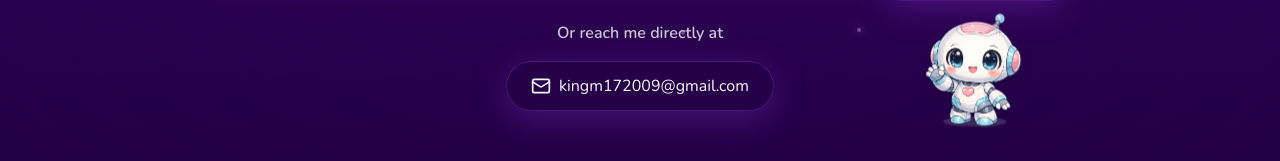
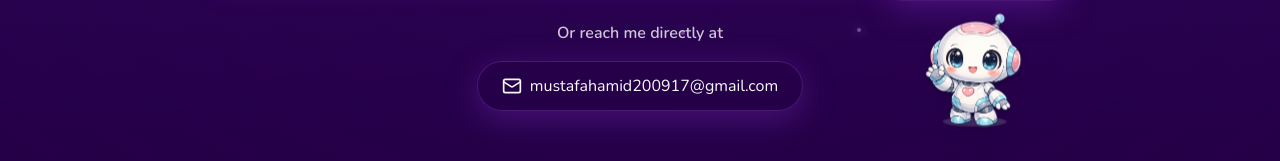
Before and after one commit to Specs99/MyPortfolio, a React (Vite) app: page / in a window 1280 px wide. Shown: the part 4788-4949 px from the top of the page. Built offline with nearby package versions, Linux system fonts and the light colour scheme.

Commit message:
Fixed email

```diff
--- a/src/sections/ContactSection.tsx
+++ b/src/sections/ContactSection.tsx
@@ -236,14 +236,14 @@ export function ContactSection() {
         >
           <p className={`mb-4 font-semibold ${isDark ? 'text-[#f8f9fa]/80' : 'text-white/80'}`}>Or reach me directly at</p>
           <a
-            href="mailto:kingm172009@gmail.com"
+            href="mailto:mustafahamid200917@gmail.com"
             className={`inline-flex items-center gap-2 px-6 py-3 rounded-full glass-card transition-all hover:scale-105 ${isDark ? 'text-[#f8f9fa] hover:bg-[#9d4edd]/30' : 'text-white hover:bg-white/30'
               }`}
             onMouseEnter={() => playSound('hover', 0.2)}
             onClick={() => playSound('click', 0.3)}
           >
             <Mail className="w-5 h-5" />
-            kingm172009@gmail.com
+            mustafahamid200917@gmail.com
           </a>
         </div>
 
```
